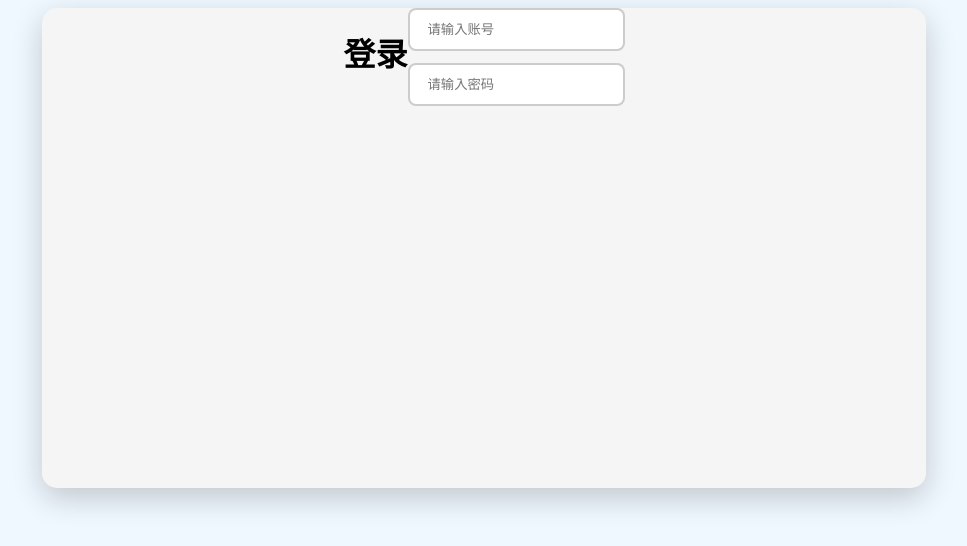
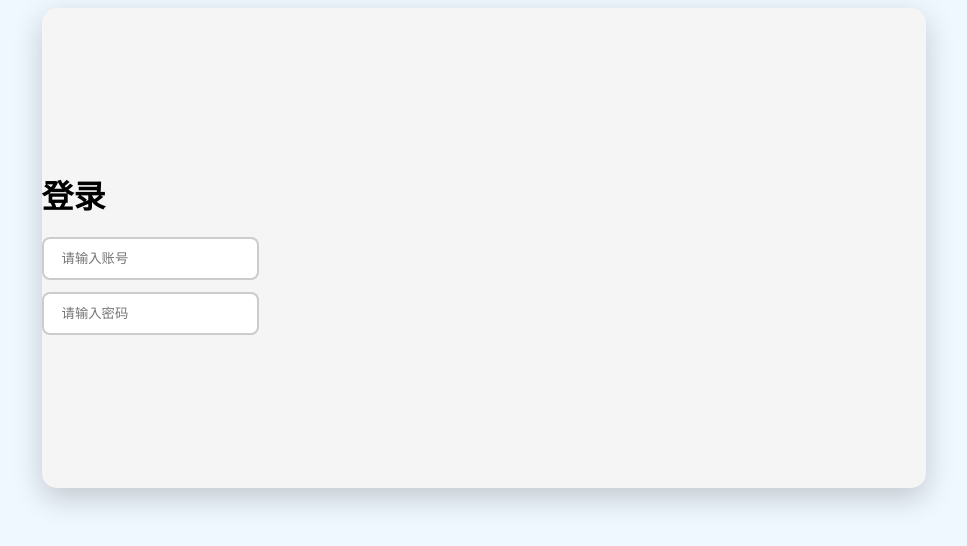
Before and after one commit to mengruxia/mengruxia.github.io, a plain HTML site: page index.html in a window 1280 px wide. Shown: the whole page, without its empty margins (156-1123 px from the left). Drawn offline with Linux system fonts and the light colour scheme.

Commit message:
Add files via upload

```diff
--- a/index.css
+++ b/index.css
@@ -16,6 +16,11 @@ body{
     display: flex;
     justify-content: center;
     padding: auto;
+    flex-direction: column;
+}
+
+h1{
+    margin-bottom: 20px;
 }
 
 .input-group input{
```
